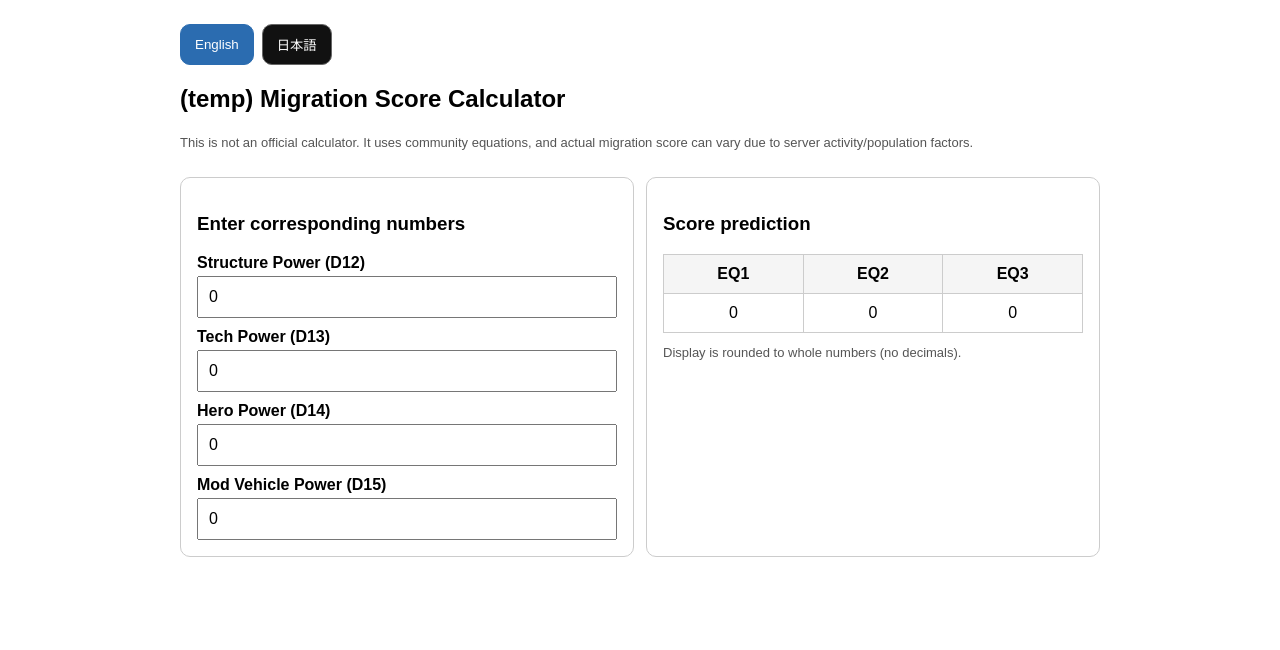
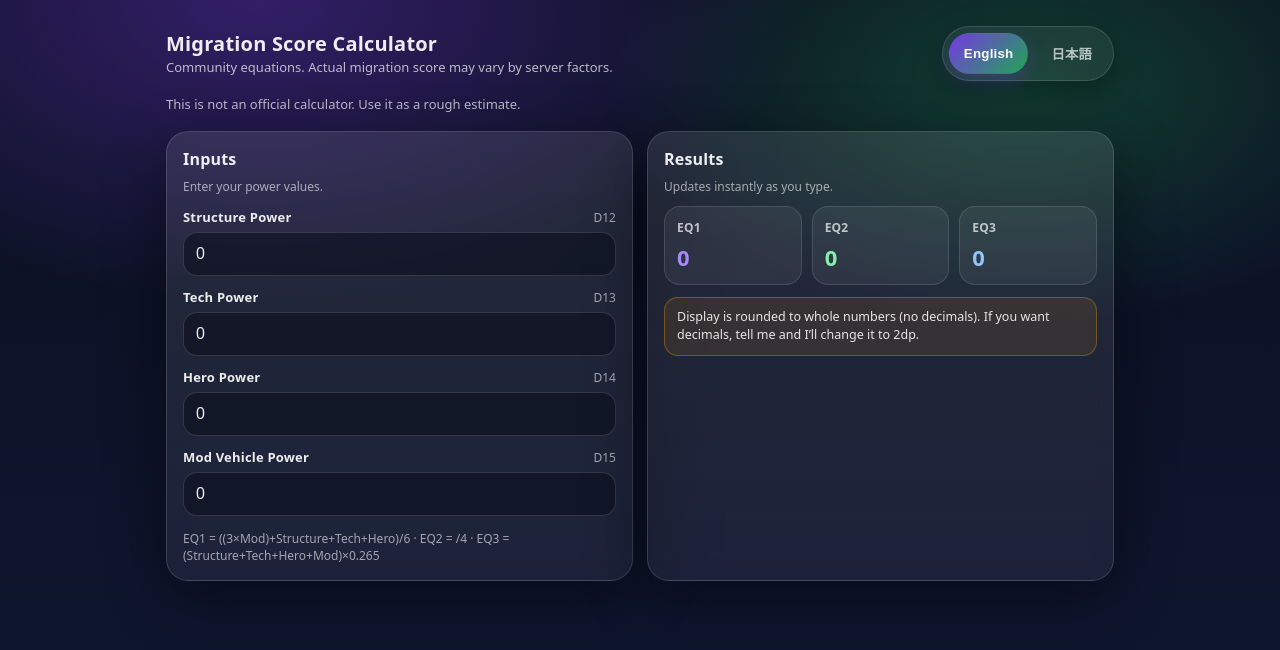
Before and after one commit to blue-party-hat/LastZ-MigCalcTemp, a plain HTML site: page index.html in a window 1280 px wide. Drawn offline with Linux system fonts and the light colour scheme.

Commit message:
Update index.html

```diff
--- a/index.html
+++ b/index.html
@@ -4,82 +4,307 @@
   <meta charset="utf-8" />
   <meta name="viewport" content="width=device-width,initial-scale=1" />
   <title>Migration Score Calculator</title>
+
   <style>
-    body { font-family: Arial, sans-serif; max-width: 920px; margin: 24px auto; padding: 0 16px; }
-    .tabs { display:flex; gap:8px; margin: 0 0 12px; }
-    .tabbtn { border:1px solid #666; background:#111; color:#fff; padding:10px 14px; border-radius:10px; cursor:pointer; }
-    .tabbtn.active { background:#2b6cb0; border-color:#2b6cb0; }
-    .panel { display:none; margin-bottom: 8px; }
-    .panel.active { display:block; }
+    :root{
+      --bg0: #0b1020;
+      --bg1: #0f1733;
+      --card: rgba(255,255,255,0.08);
+      --card2: rgba(255,255,255,0.12);
+      --border: rgba(255,255,255,0.14);
+      --text: rgba(255,255,255,0.92);
+      --muted: rgba(255,255,255,0.70);
+      --muted2: rgba(255,255,255,0.60);
+      --accent: #7c3aed;      /* purple */
+      --accent2: #22c55e;     /* green */
+      --warn: #f59e0b;
+      --shadow: 0 10px 30px rgba(0,0,0,0.35);
+      --shadow2: 0 18px 60px rgba(0,0,0,0.45);
+      --radius: 16px;
+      --radius2: 22px;
+      --ring: 0 0 0 3px rgba(124,58,237,0.35);
+    }
 
-    .card { border: 1px solid #ccc; border-radius: 10px; padding: 16px; margin: 12px 0; background:#fff; }
-    label { display:block; margin: 10px 0 4px; font-weight: 600; }
-    input { width: 100%; padding: 10px; font-size: 16px; box-sizing: border-box; }
-    table { width: 100%; border-collapse: collapse; margin-top: 8px; }
-    th, td { border: 1px solid #ccc; padding: 10px; text-align: center; }
-    th { background: #f5f5f5; }
-    .muted { color:#555; font-size: 13px; line-height: 1.5; }
-    .row { display:grid; grid-template-columns: 1fr 1fr; gap: 12px; }
-    @media (max-width: 720px){ .row { grid-template-columns: 1fr; } }
+    *{ box-sizing: border-box; }
+    body{
+      margin:0;
+      font-family: ui-sans-serif, system-ui, -apple-system, Segoe UI, Roboto, Arial, "Noto Sans", "Hiragino Kaku Gothic ProN", Meiryo, sans-serif;
+      color: var(--text);
+      background:
+        radial-gradient(900px 500px at 20% 0%, rgba(124,58,237,0.35), transparent 60%),
+        radial-gradient(700px 400px at 80% 10%, rgba(34,197,94,0.25), transparent 60%),
+        linear-gradient(180deg, var(--bg0), var(--bg1));
+      min-height: 100vh;
+    }
+
+    .wrap{
+      max-width: 980px;
+      margin: 26px auto 60px;
+      padding: 0 16px;
+    }
+
+    .topbar{
+      display:flex;
+      align-items:center;
+      justify-content:space-between;
+      gap:12px;
+      margin-bottom: 14px;
+    }
+
+    .brand{
+      display:flex;
+      flex-direction:column;
+      gap:2px;
+    }
+    .brand h1{
+      font-size: 20px;
+      margin:0;
+      letter-spacing: 0.2px;
+    }
+    .brand p{
+      margin:0;
+      color: var(--muted);
+      font-size: 13px;
+      line-height: 1.35;
+    }
+
+    /* Tabs */
+    .tabs{
+      display:flex;
+      gap:8px;
+      padding: 6px;
+      background: rgba(255,255,255,0.06);
+      border: 1px solid var(--border);
+      border-radius: 999px;
+      box-shadow: var(--shadow);
+      backdrop-filter: blur(10px);
+    }
+    .tabbtn{
+      border: 1px solid transparent;
+      background: transparent;
+      color: var(--muted);
+      padding: 10px 14px;
+      border-radius: 999px;
+      cursor: pointer;
+      font-weight: 700;
+      letter-spacing: 0.2px;
+      transition: all .15s ease;
+    }
+    .tabbtn:hover{ color: var(--text); background: rgba(255,255,255,0.06); }
+    .tabbtn.active{
+      color: #fff;
+      background: linear-gradient(135deg, rgba(124,58,237,0.95), rgba(34,197,94,0.75));
+      box-shadow: 0 8px 20px rgba(124,58,237,0.25);
+    }
+    .tabbtn:focus-visible{
+      outline: none;
+      box-shadow: var(--ring);
+    }
+
+    .panel{ display:none; margin: 10px 0 16px; }
+    .panel.active{ display:block; }
+
+    /* Layout */
+    .grid{
+      display:grid;
+      grid-template-columns: repeat(auto-fit, minmax(320px, 1fr));
+      gap: 14px;
+    }
+
+    .card{
+      border: 1px solid var(--border);
+      background: linear-gradient(180deg, rgba(255,255,255,0.10), rgba(255,255,255,0.06));
+      border-radius: var(--radius2);
+      box-shadow: var(--shadow2);
+      padding: 16px;
+      backdrop-filter: blur(10px);
+    }
+
+    .card h2{
+      margin: 0 0 8px;
+      font-size: 16px;
+      letter-spacing: 0.2px;
+    }
+    .muted{ color: var(--muted); font-size: 13px; line-height: 1.5; }
+    .muted2{ color: var(--muted2); font-size: 12px; line-height: 1.5; }
+
+    /* Inputs */
+    .field{ margin: 12px 0; }
+    .labelrow{
+      display:flex;
+      justify-content:space-between;
+      align-items:baseline;
+      gap:10px;
+      margin-bottom: 6px;
+    }
+    label{
+      font-weight: 800;
+      font-size: 13px;
+      letter-spacing: 0.2px;
+    }
+    .hint{
+      font-size: 12px;
+      color: var(--muted2);
+    }
+    input{
+      width:100%;
+      padding: 12px 12px;
+      font-size: 16px;
+      color: var(--text);
+      background: rgba(10, 14, 28, 0.55);
+      border: 1px solid rgba(255,255,255,0.14);
+      border-radius: 14px;
+      transition: border .15s ease, box-shadow .15s ease, transform .05s ease;
+    }
+    input:hover{ border-color: rgba(255,255,255,0.22); }
+    input:focus{
+      outline: none;
+      border-color: rgba(124,58,237,0.55);
+      box-shadow: var(--ring);
+    }
+
+    /* Results */
+    .pillrow{
+      display:grid;
+      grid-template-columns: repeat(3, 1fr);
+      gap: 10px;
+      margin-top: 10px;
+    }
+    .pill{
+      border-radius: 16px;
+      padding: 12px;
+      background: rgba(255,255,255,0.06);
+      border: 1px solid rgba(255,255,255,0.12);
+    }
+    .pill .k{
+      color: var(--muted);
+      font-size: 12px;
+      font-weight: 800;
+      letter-spacing: 0.2px;
+      margin-bottom: 6px;
+    }
+    .pill .v{
+      font-size: 22px;
+      font-weight: 900;
+      letter-spacing: 0.2px;
+    }
+    .pill.eq1 .v{ color: #a78bfa; }
+    .pill.eq2 .v{ color: #86efac; }
+    .pill.eq3 .v{ color: #93c5fd; }
+
+    .note{
+      margin-top: 12px;
+      padding: 10px 12px;
+      border-radius: 14px;
+      border: 1px solid rgba(245,158,11,0.35);
+      background: rgba(245,158,11,0.10);
+      color: rgba(255,255,255,0.88);
+      font-size: 12.5px;
+      line-height: 1.5;
+    }
+
+    .footer{
+      margin-top: 14px;
+      color: var(--muted2);
+      font-size: 12px;
+    }
+
+    a{ color: #c4b5fd; text-decoration: none; }
+    a:hover{ text-decoration: underline; }
   </style>
 </head>
 
 <body>
+  <div class="wrap">
+    <div class="topbar">
+      <div class="brand">
+        <h1 id="title-top">Migration Score Calculator</h1>
+        <p id="subtitle-top">Community equations. Actual migration score may vary by server factors.</p>
+      </div>
 
       <div class="tabs" role="tablist" aria-label="Language tabs">
         <button class="tabbtn active" id="tab-en" type="button">English</button>
         <button class="tabbtn" id="tab-ja" type="button">日本語</button>
       </div>
+    </div>
 
     <section class="panel active" id="panel-en">
-    <h2>(temp) Migration Score Calculator</h2>
-    <p class="muted">
-      This is not an official calculator. It uses community equations, and actual migration score can vary due to server activity/population factors.
-    </p>
+      <div class="muted">
+        This is not an official calculator. Use it as a rough estimate.
+      </div>
     </section>
 
     <section class="panel" id="panel-ja">
-    <h2>（仮）移行スコア計算</h2>
-    <p class="muted">
-      ※1 公式計算式ではありません。コミュニティで見つけた計算式を使っています。<br>
-      ※2 サーバーのアクティブ率、強さ、人口などの要素も影響するため、計算結果が必ず移行スコアにならない可能性があります。
-    </p>
+      <div class="muted">
+        ※公式計算式ではありません。目安としてご利用ください。
+      </div>
     </section>
 
-  <div class="row">
+    <div class="grid">
       <div class="card">
-      <h3 id="inputs-title">Enter corresponding numbers</h3>
+        <h2 id="inputs-title">Inputs</h2>
+        <div class="muted2" id="inputs-sub">Enter your power values.</div>
 
-      <label id="lbl-d12">Structure Power (D12)</label>
+        <div class="field">
+          <div class="labelrow">
+            <label id="lbl-d12">Structure Power</label>
+            <div class="hint">D12</div>
+          </div>
           <input id="d12" type="number" step="any" value="0" inputmode="decimal">
+        </div>
 
-      <label id="lbl-d13">Tech Power (D13)</label>
+        <div class="field">
+          <div class="labelrow">
+            <label id="lbl-d13">Tech Power</label>
+            <div class="hint">D13</div>
+          </div>
           <input id="d13" type="number" step="any" value="0" inputmode="decimal">
+        </div>
 
-      <label id="lbl-d14">Hero Power (D14)</label>
+        <div class="field">
+          <div class="labelrow">
+            <label id="lbl-d14">Hero Power</label>
+            <div class="hint">D14</div>
+          </div>
           <input id="d14" type="number" step="any" value="0" inputmode="decimal">
+        </div>
 
-      <label id="lbl-d15">Mod Vehicle Power (D15)</label>
+        <div class="field">
+          <div class="labelrow">
+            <label id="lbl-d15">Mod Vehicle Power</label>
+            <div class="hint">D15</div>
+          </div>
           <input id="d15" type="number" step="any" value="0" inputmode="decimal">
         </div>
 
+        <div class="footer" id="eq-footer">
+          EQ1 = ((3×Mod)+Structure+Tech+Hero)/6 · EQ2 = /4 · EQ3 = (Structure+Tech+Hero+Mod)×0.265
+        </div>
+      </div>
+
       <div class="card">
-      <h3 id="score-title">Score prediction</h3>
-      <table>
-        <thead>
-          <tr><th>EQ1</th><th>EQ2</th><th>EQ3</th></tr>
-        </thead>
-        <tbody>
-          <tr>
-            <td id="eq1">0</td>
-            <td id="eq2">0</td>
-            <td id="eq3">0</td>
-          </tr>
-        </tbody>
-      </table>
-      <p class="muted" id="rounding-note" style="margin-top:10px;">
-        Display is rounded to whole numbers (no decimals).
-      </p>
+        <h2 id="results-title">Results</h2>
+        <div class="muted2" id="results-sub">Updates instantly as you type.</div>
+
+        <div class="pillrow">
+          <div class="pill eq1">
+            <div class="k">EQ1</div>
+            <div class="v" id="eq1">0</div>
+          </div>
+          <div class="pill eq2">
+            <div class="k">EQ2</div>
+            <div class="v" id="eq2">0</div>
+          </div>
+          <div class="pill eq3">
+            <div class="k">EQ3</div>
+            <div class="v" id="eq3">0</div>
+          </div>
+        </div>
+
+        <div class="note" id="rounding-note">
+          Display is rounded to whole numbers (no decimals). If you want decimals, tell me and I’ll change it to 2dp.
+        </div>
+      </div>
     </div>
   </div>
 
@@ -98,7 +323,6 @@
       const EQ2 = ((3 * Mod) + Structure + Tech + Hero) / 4;
       const EQ3 = (Structure + Tech + Hero + Mod) * 0.265;
 
-      // No decimals:
       el('eq1').textContent = Math.round(EQ1).toString();
       el('eq2').textContent = Math.round(EQ2).toString();
       el('eq3').textContent = Math.round(EQ3).toString();
@@ -116,22 +340,32 @@
       el('tab-en').classList.toggle('active', !isJa);
       el('tab-ja').classList.toggle('active', isJa);
 
-      el('inputs-title').textContent = isJa ? '下に対応する数値を入力' : 'Enter corresponding numbers';
-      el('score-title').textContent  = isJa ? '予想スコア' : 'Score prediction';
+      el('title-top').textContent = isJa ? '移行スコア計算' : 'Migration Score Calculator';
+      el('subtitle-top').textContent = isJa
+        ? 'コミュニティ式（目安）。実際の移行スコアはサーバー要因で変動する可能性があります。'
+        : 'Community equations. Actual migration score may vary by server factors.';
 
-      el('lbl-d12').textContent = isJa ? '建物戦力 / Structure Power (D12)' : 'Structure Power (D12)';
-      el('lbl-d13').textContent = isJa ? '研究戦力 / Tech Power (D13)' : 'Tech Power (D13)';
-      el('lbl-d14').textContent = isJa ? 'Hero戦力 / Hero Power (D14)' : 'Hero Power (D14)';
-      el('lbl-d15').textContent = isJa ? '改造車戦力 / Mod Vehicle Power (D15)' : 'Mod Vehicle Power (D15)';
+      el('inputs-title').textContent = isJa ? '入力' : 'Inputs';
+      el('inputs-sub').textContent   = isJa ? '戦力の数値を入力してください。' : 'Enter your power values.';
+      el('results-title').textContent= isJa ? '結果' : 'Results';
+      el('results-sub').textContent  = isJa ? '入力と同時に自動更新されます。' : 'Updates instantly as you type.';
+
+      el('lbl-d12').textContent = isJa ? '建物戦力 / Structure' : 'Structure Power';
+      el('lbl-d13').textContent = isJa ? '研究戦力 / Tech'      : 'Tech Power';
+      el('lbl-d14').textContent = isJa ? 'Hero戦力 / Hero'       : 'Hero Power';
+      el('lbl-d15').textContent = isJa ? '改造車戦力 / Mod'      : 'Mod Vehicle Power';
+
+      el('eq-footer').textContent = isJa
+        ? 'EQ1=((3×改造車)+建物+研究+Hero)/6 ・ EQ2=/4 ・ EQ3=(建物+研究+Hero+改造車)×0.265'
+        : 'EQ1 = ((3×Mod)+Structure+Tech+Hero)/6 · EQ2 = /4 · EQ3 = (Structure+Tech+Hero+Mod)×0.265';
 
       el('rounding-note').textContent = isJa
-        ? '表示は整数に丸めています（小数なし）。'
-        : 'Display is rounded to whole numbers (no decimals).';
+        ? '表示は整数に丸めています（小数なし）。小数表示にしたい場合は言ってください。'
+        : 'Display is rounded to whole numbers (no decimals). If you want decimals, tell me and I’ll change it to 2dp.';
     }
 
     el('tab-en').addEventListener('click', () => setLang('en'));
     el('tab-ja').addEventListener('click', () => setLang('ja'));
   </script>
-
 </body>
 </html>
```
Lines whose indentation alone changed are shown as unchanged.
